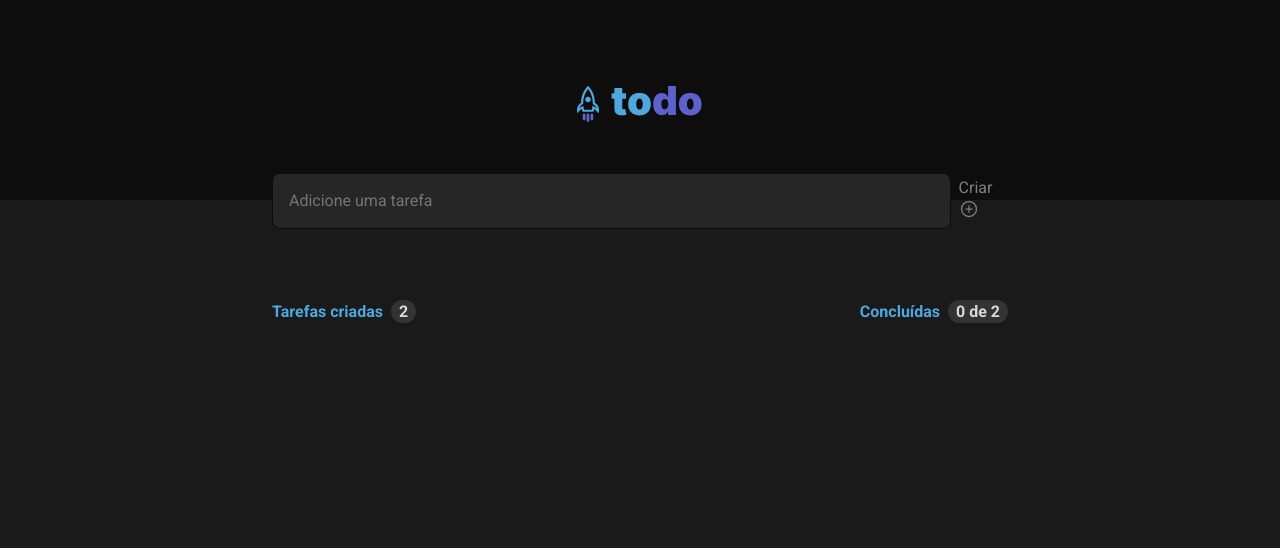
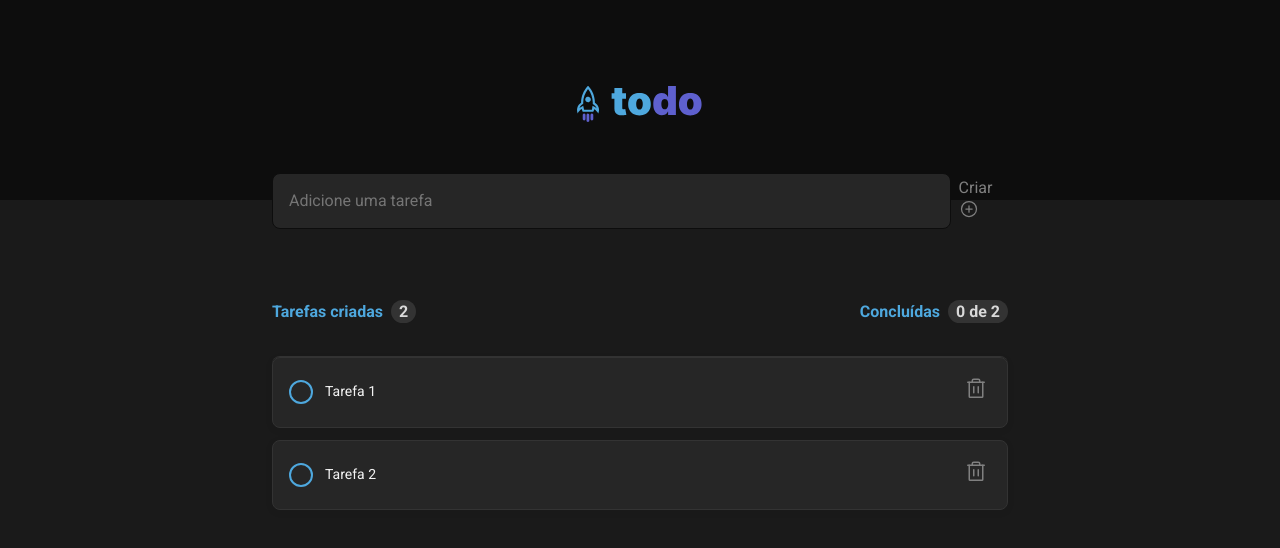
Before and after one commit to nicolasgti/desafio-react-erros-processo-vaga-front, a React (Vite) app: page / in a window 1280 px wide. Shown: the top 548 px of the page. Built offline with nearby package versions, Linux system fonts and the light colour scheme.

Commit message:
🐛💄 fix:  fixed tasks container margin

```diff
--- a/src/app.module.css
+++ b/src/app.module.css
@@ -82,7 +82,7 @@
   align-items: center;
   align-self: stretch;
 
-  margin-top: -66.5rem;
+  margin-top: 2rem;
   gap: 0.75rem;
 }
 
```
